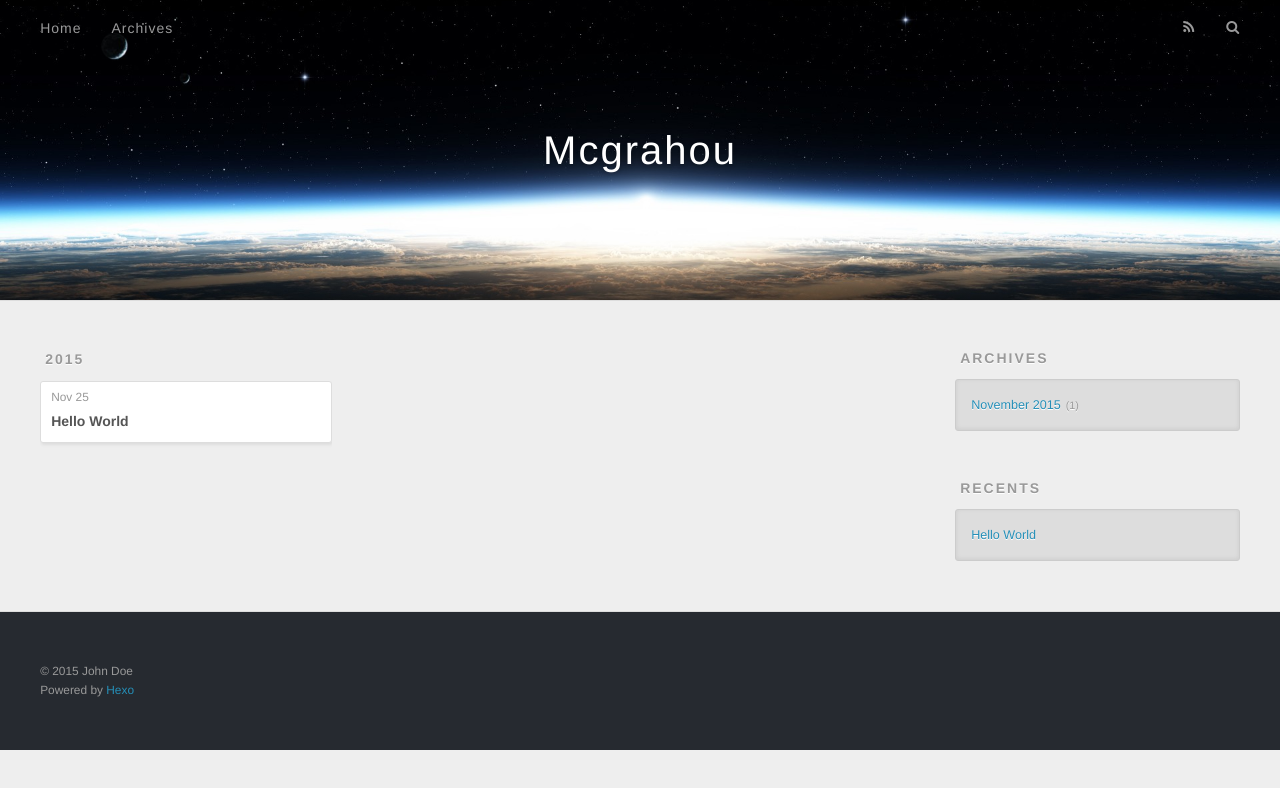
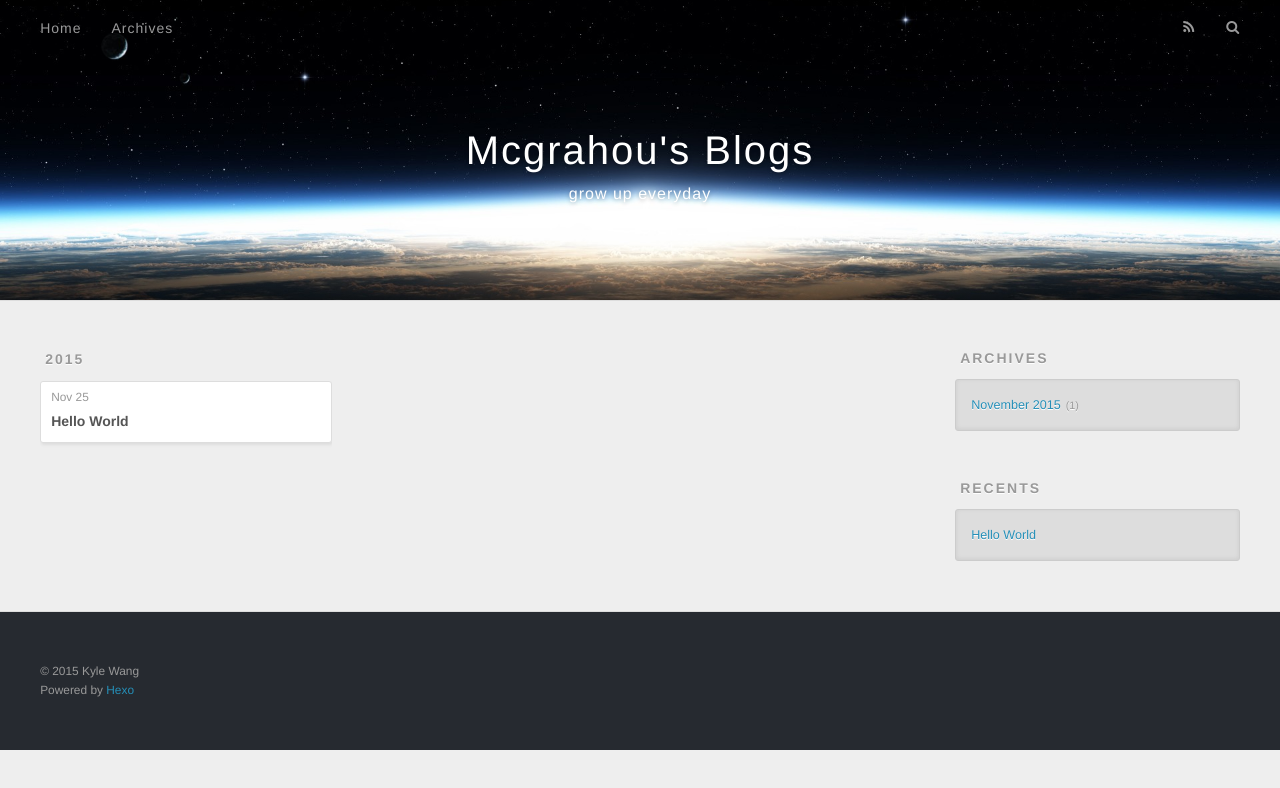
Before and after one commit to Mcgrahou/mc.github.io, a plain HTML site: page archives/2015/11/index.html in a window 1280 px wide. Drawn offline with nearby package versions, Linux system fonts and the light colour scheme.

Commit message:
Site updated: 2015-11-25 22:27:43

```diff
--- a/archives/2015/11/index.html
+++ b/archives/2015/11/index.html
@@ -3,19 +3,19 @@
 <head>
   <meta charset="utf-8">
 
-  <title>Archives: 2015/11 | Mcgrahou</title>
+  <title>Archives: 2015/11 | Mcgrahou&#39;s Blogs</title>
   <meta name="viewport" content="width=device-width, initial-scale=1, maximum-scale=1">
-  <meta name="description">
+  <meta name="description" content="record what he learns">
 <meta property="og:type" content="website">
-<meta property="og:title" content="Mcgrahou">
+<meta property="og:title" content="Mcgrahou's Blogs">
 <meta property="og:url" content="http://yoursite.com/archives/2015/11/index.html">
-<meta property="og:site_name" content="Mcgrahou">
-<meta property="og:description">
+<meta property="og:site_name" content="Mcgrahou's Blogs">
+<meta property="og:description" content="record what he learns">
 <meta name="twitter:card" content="summary">
-<meta name="twitter:title" content="Mcgrahou">
-<meta name="twitter:description">
+<meta name="twitter:title" content="Mcgrahou's Blogs">
+<meta name="twitter:description" content="record what he learns">
 
-    <link rel="alternative" href="/atom.xml" title="Mcgrahou" type="application/atom+xml">
+    <link rel="alternative" href="/atom.xml" title="Mcgrahou&#39;s Blogs" type="application/atom+xml">
 
 
     <link rel="icon" href="/favicon.png">
@@ -33,8 +33,12 @@
   <div id="header-outer" class="outer">
     <div id="header-title" class="inner">
       <h1 id="logo-wrap">
-        <a href="/" id="logo">Mcgrahou</a>
+        <a href="/" id="logo">Mcgrahou&#39;s Blogs</a>
       </h1>
+
+        <h2 id="subtitle-wrap">
+          <a href="/" id="subtitle">grow up everyday</a>
+        </h2>
 
     </div>
     <div id="header-inner" class="inner">
@@ -133,7 +137,7 @@
 
   <div class="outer">
     <div id="footer-info" class="inner">
-      &copy; 2015 John Doe<br>
+      &copy; 2015 Kyle Wang<br>
       Powered by <a href="http://hexo.io/" target="_blank">Hexo</a>
     </div>
   </div>
```
Also changed, not shown: 2015/11/25/hello-world/index.html (+10 -6 lines), archives/2015/index.html (+14 -10 lines), archives/index.html (+14 -10 lines), index.html (+15 -11 lines).
